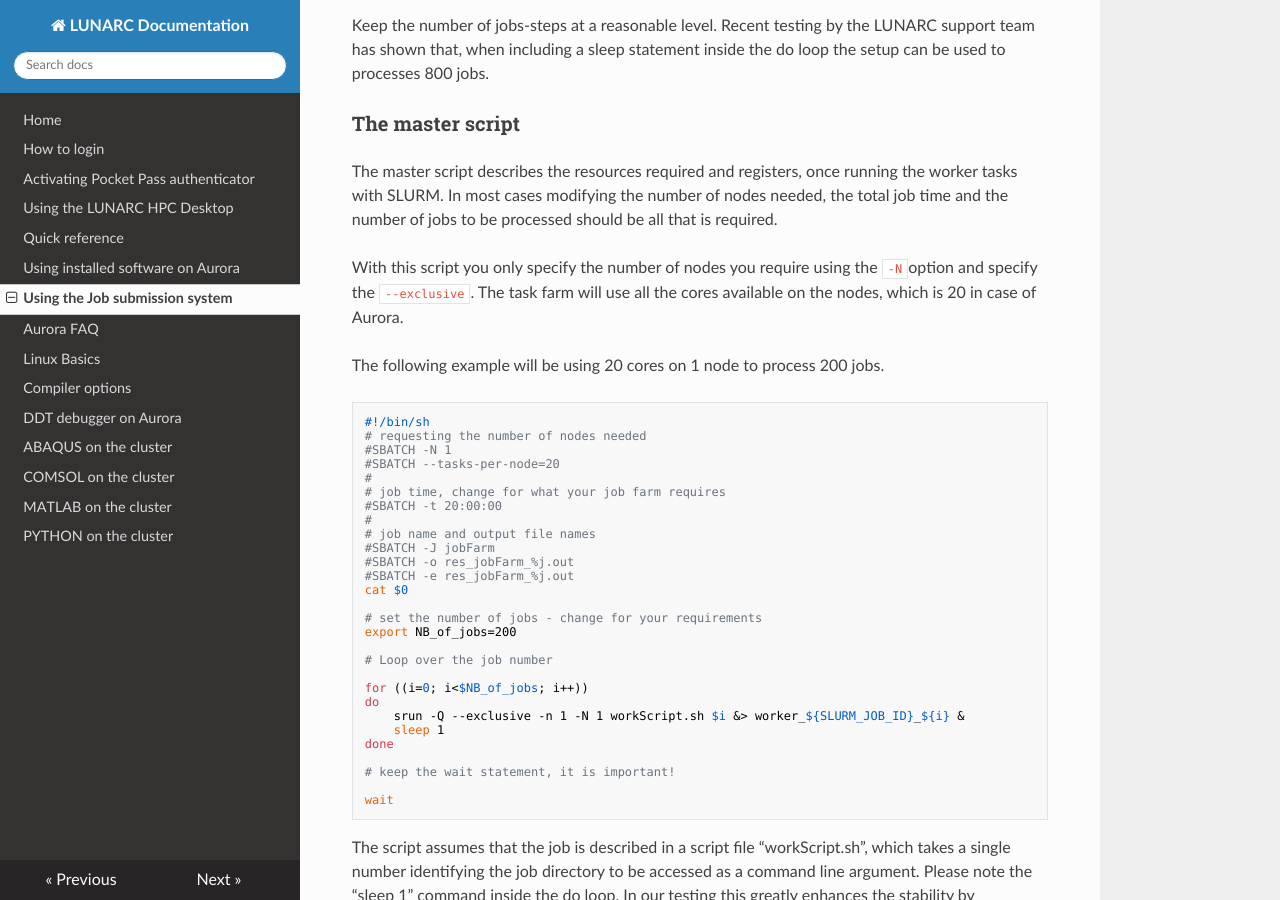
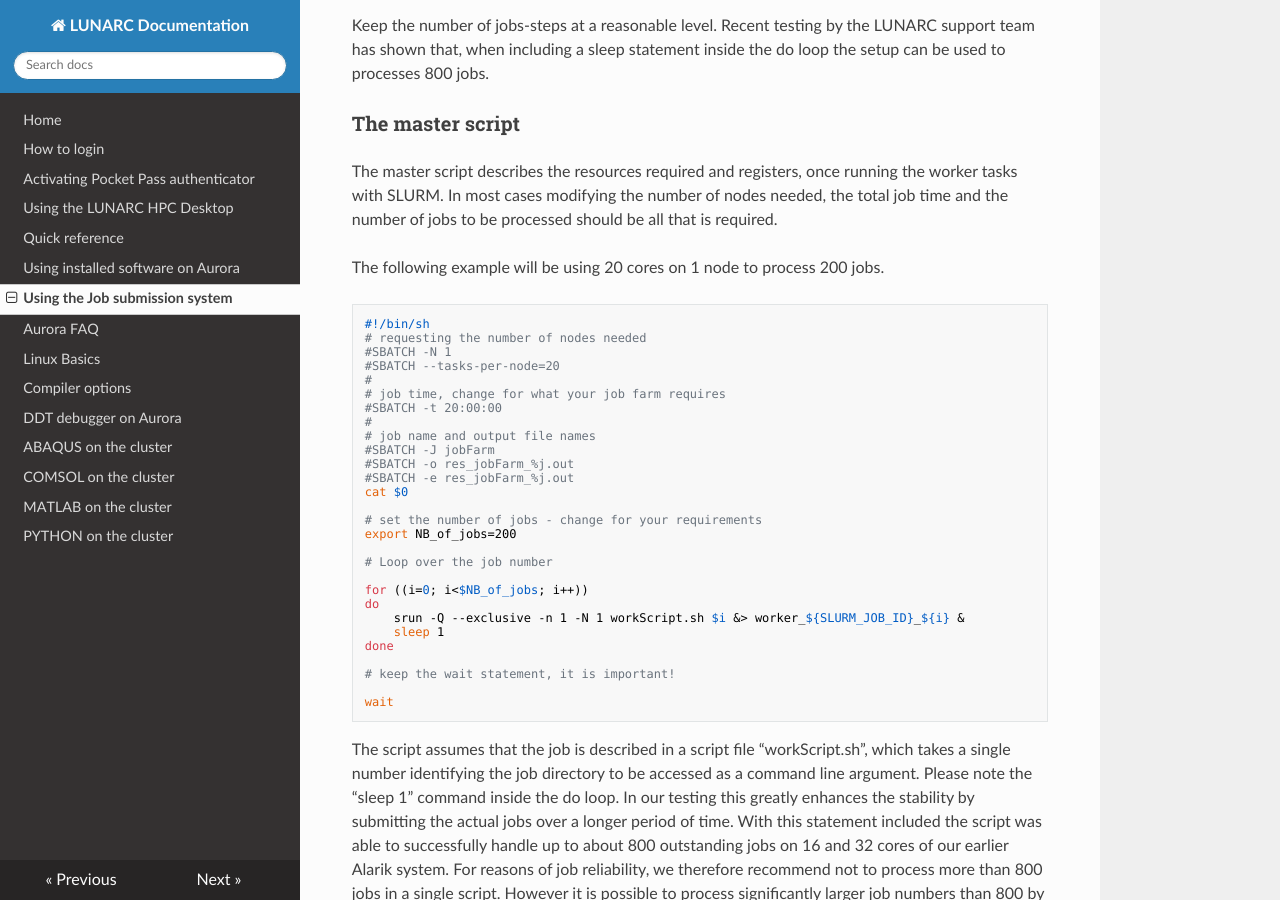
Before and after one commit to lunarc/lunarc_docs, an MkDocs documentation site: the page built from docs/batch_system.md, in a window 1280 px wide and 900 px high, scrolled down 16628 px. Built offline with MkDocs 1.6.1, drawn with Linux system fonts in a browser that asks for light colours; nearby versions of some CDN libraries; old or Windows-style settings are respelled for this version of MkDocs.

Commit message:
Removed a paragraph explaining the need for --exclusive in task farm

```diff
--- a/docs/batch_system.md
+++ b/docs/batch_system.md
@@ -798,11 +798,6 @@ running the worker tasks with SLURM. In most cases modifying the number
 of nodes needed, the total job time and the number of jobs to be
 processed should be all that is required.
 
-With this script you only specify the number of nodes you require
-using the `-N`option and specify the `--exclusive`.  The task farm
-will use all the cores available on the nodes, which is 20 in case of
-Aurora.
-
 The following example will be
 using 20 cores on 1 node to process 200 jobs.
 
```
